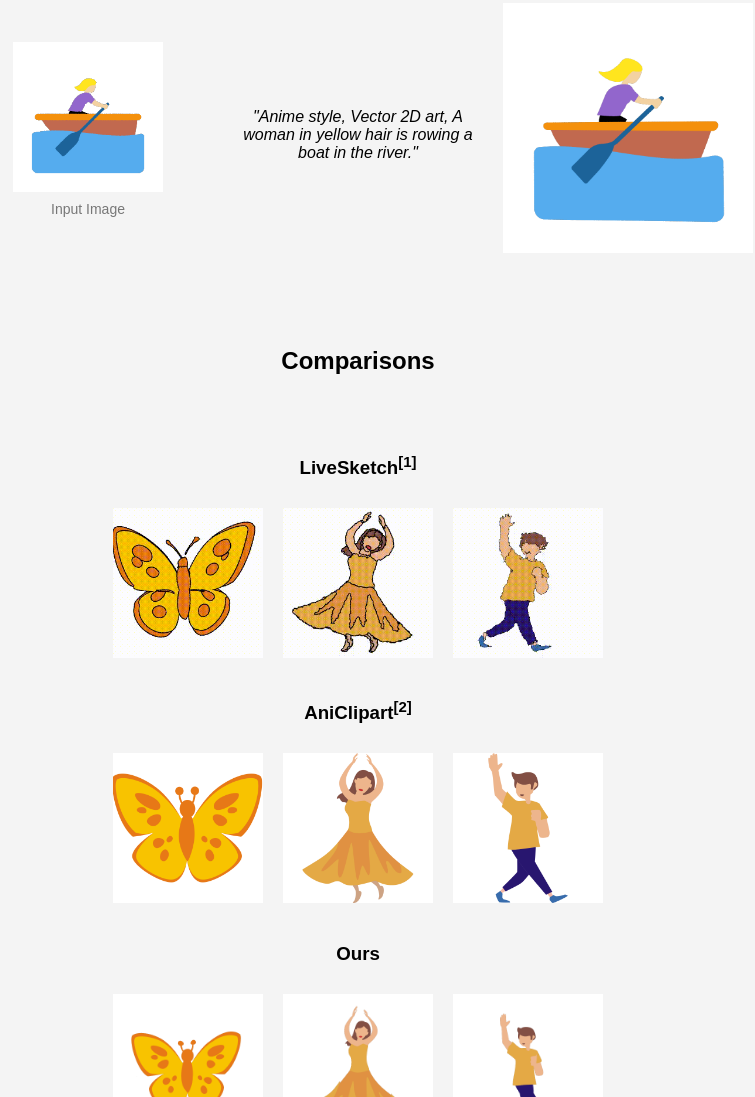
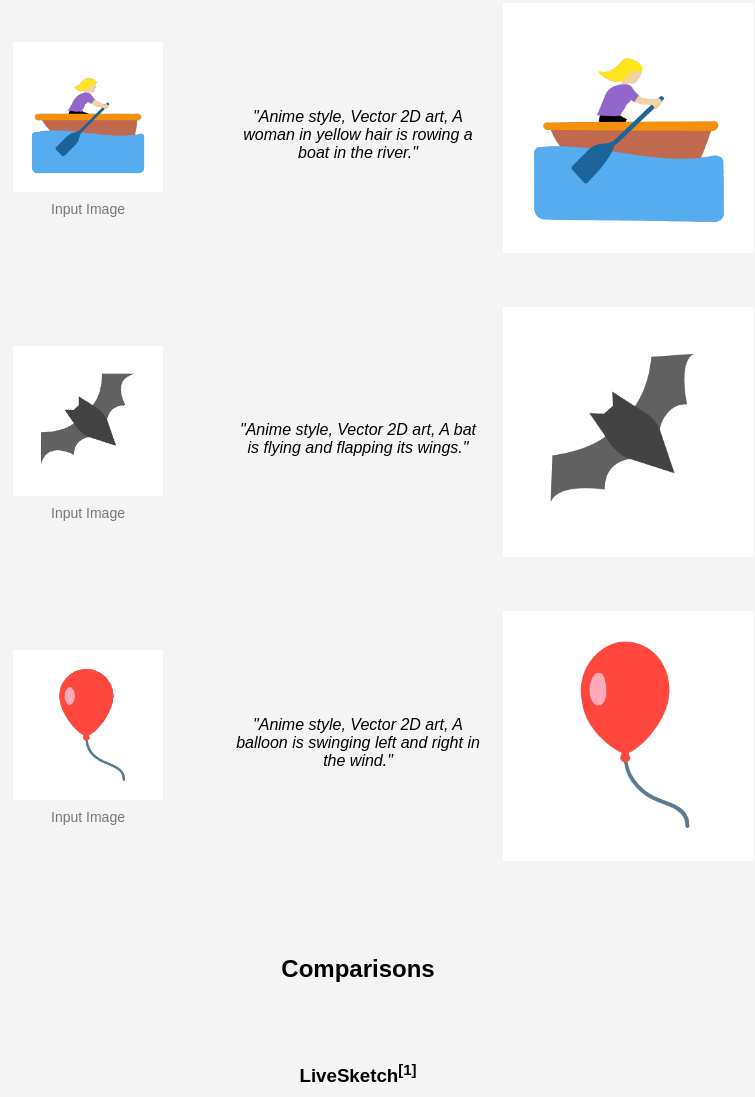
Before and after one commit to gaowenshuo/LINR-bridge, a plain HTML site: page index.html in a window 1280 px wide. Shown: the part 3893-4990 px from the top of the page, without its empty margins (282-1037 px from the left). Drawn offline with Linux system fonts and the light colour scheme.

Commit message:
Update index.html

```diff
--- a/index.html
+++ b/index.html
@@ -272,6 +272,30 @@
                 <img src="8.gif" alt="Result 8">
             </div>
         </div>
+        <div class="results-row">
+            <div class="item">
+                <img src="9.png" alt="Input Image 9" class="input-image">
+                <div class="image-label">Input Image</div>
+            </div>
+            <div class="item">
+                <div class="prompt">"Anime style, Vector 2D art, A bat is flying and flapping its wings."</div>
+            </div>
+            <div class="item">
+                <img src="9.gif" alt="Result 9">
+            </div>
+        </div>
+        <div class="results-row">
+            <div class="item">
+                <img src="10.png" alt="Input Image 10" class="input-image">
+                <div class="image-label">Input Image</div>
+            </div>
+            <div class="item">
+                <div class="prompt">"Anime style, Vector 2D art, A balloon is swinging left and right in the wind."</div>
+            </div>
+            <div class="item">
+                <img src="10.gif" alt="Result 10">
+            </div>
+        </div>
     </div>
 
     <h2>Comparisons</h2>
```
